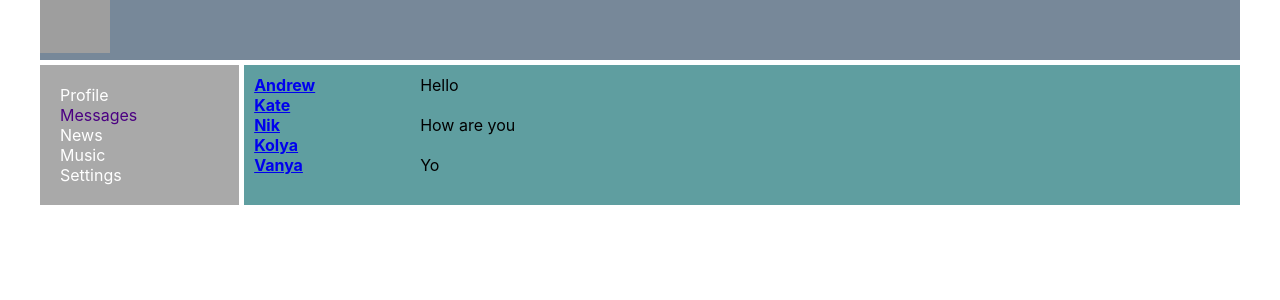
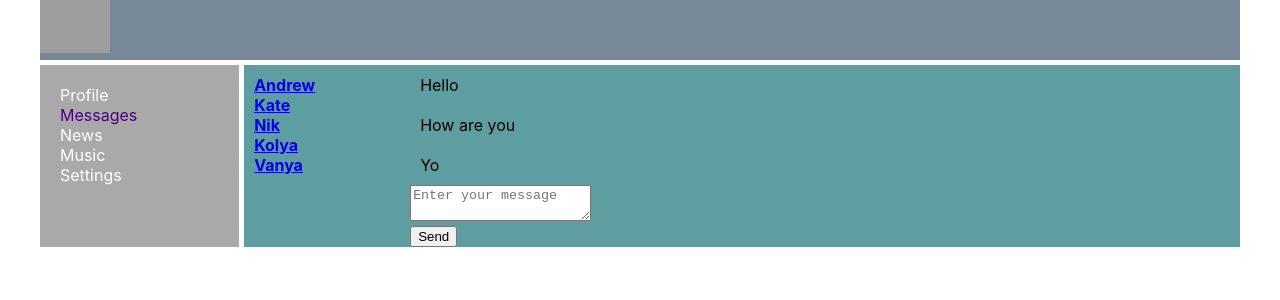
Before and after one commit to NatkaKon/samurai-way-main, a React (Create React App) app: page /dialogs in a window 1280 px wide. Shown: the top 300 px of the page. Built offline with nearby package versions, Linux system fonts and the light colour scheme; grey boxes are pictures that could not be loaded.

Commit message:
lesson 40. create addMessage

```diff
--- a/src/App.tsx
+++ b/src/App.tsx
@@ -8,7 +8,7 @@ import {BrowserRouter, Route} from 'react-router-dom';
 import {News} from './components/News/News';
 import {Music} from './components/Music/Music';
 import {Settings} from './components/Settings/Settings';
-import {StoreType} from './Redax/State';
+import { StoreType} from './Redax/State';
 
 
 // type AppPropsType = {
@@ -32,8 +32,11 @@ export const App: React.FC<PropsType> = (props) => {
                 <Navbar/>
                 <div className="app-wrapper-content">
                     <Route path="/dialogs"
-                           render={() => <Dialogs dialogs={state.dialogsPage.dialogs}
-                                                  messages={state.dialogsPage.messages}
+                           render={() => <Dialogs
+
+                               dialogs={state.dialogsPage.dialogs}
+                               messages={state.dialogsPage.messages}
+                               newMessageBody={state.dialogsPage.newMessageBody}
                            />}
                     />
                     <Route path="/profile"
--- a/src/Redax/State.tsx
+++ b/src/Redax/State.tsx
@@ -1,3 +1,8 @@
+const ADD_POST = 'ADD-POST'
+const CHANGE_NEW_TEXT = 'CHANGE-NEW-TEXT'
+const UPDATE_NEW_MESSAGE_BODY = 'UPDATE_NEW_MESSAGE_BODY'
+const SEND_MESSAGE = 'SEND_MESSAGE'
+
 export type RootStateType = {
     profilePage: ProfilePageType
     dialogsPage: DialogPageType
@@ -22,6 +27,7 @@ export type ProfilePageType = {
 export type DialogPageType = {
     dialogs: Array<DialogType>
     messages: Array<MessageType>
+    newMessageBody: string
 }
 export type StoreType = {
     _state: RootStateType
@@ -34,23 +40,36 @@ export type StoreType = {
 }
 
 type AddPostActionType = ReturnType<typeof addPostAC>
+type ChangeNewTextActionType = ReturnType<typeof changeNewTextAC>
+type UpdateNewMessageBodyType = ReturnType<typeof updateNewMessageBodyAC>
+type SendMessageACType = ReturnType<typeof sendMessageAC>
 
-type ChangeNewTextActionType = ReturnType<typeof changeNewTextAC>
-
-export type ActionsType = AddPostActionType | ChangeNewTextActionType
+export type ActionsType = AddPostActionType | ChangeNewTextActionType | UpdateNewMessageBodyType | SendMessageACType
 
 export const addPostAC = (postText: string) => {
     return {
-        type: 'ADD-POST',
+        type: ADD_POST,
         postText: postText
     } as const
 }
 export const changeNewTextAC = (newText: string) => {
     return {
-        type: 'CHANGE-NEW-TEXT',
+        type: CHANGE_NEW_TEXT,
         newText: newText
     } as const
 }
+export const updateNewMessageBodyAC = (newMessageBody: string) => {
+    return {
+        type: UPDATE_NEW_MESSAGE_BODY,
+        messageBody: newMessageBody
+    } as const
+}
+export const sendMessageAC = () => {
+    return {
+        type: SEND_MESSAGE,
+    } as const
+}
+
 
 export const store: StoreType = {
     _state: {
@@ -74,6 +93,7 @@ export const store: StoreType = {
                 {id: 2, message: 'How are you'},
                 {id: 3, message: 'Yo'}
             ],
+            newMessageBody: ''
         }
     },
     _onChange() {
@@ -99,7 +119,7 @@ export const store: StoreType = {
         this._onChange()
     },
     dispatch(action) {
-        if (action.type === 'ADD-POST') {
+        if (action.type === ADD_POST) {
             const newPost: PostType = {
                 id: new Date().getTime(),
                 message: action.postText,
@@ -107,8 +127,16 @@ export const store: StoreType = {
             }
             this._state.profilePage.posts.push(newPost)
             this._onChange()
-        } else if (action.type === 'CHANGE-NEW-TEXT') {
+        } else if (action.type === CHANGE_NEW_TEXT) {
             this._state.profilePage.newPostText = action.newText
+            this._onChange()
+        } else if (action.type === UPDATE_NEW_MESSAGE_BODY) {
+            this._state.dialogsPage.newMessageBody = action.messageBody
+            this._onChange()
+        } else if (action.type === SEND_MESSAGE) {
+            let body = this._state.dialogsPage.newMessageBody
+            this._state.dialogsPage.newMessageBody = ''
+            this._state.dialogsPage.messages.push({id: 6, message: body})
             this._onChange()
         }
     }
--- a/src/components/Dialogs/Dialogs.tsx
+++ b/src/components/Dialogs/Dialogs.tsx
@@ -1,14 +1,24 @@
-import React from "react";
+import React, {ChangeEvent} from 'react';
 import s from './Dialogs.module.css'
-import {Message} from "./Message/Message";
-import {DialogItem} from "./DialogItem/DialogItem";
-import {DialogPageType} from '../../Redax/State';
+import {Message} from './Message/Message';
+import {DialogItem} from './DialogItem/DialogItem';
+import {DialogPageType, sendMessageAC, store, updateNewMessageBodyAC} from '../../Redax/State';
 
 
 export const Dialogs = (props: DialogPageType) => {
 
-    let dialogsElements = props.dialogs.map(el=><DialogItem name={el.name} id={el.id} key={el.id}/>)
-    let messagesElements = props.messages.map(el=> <Message message={el.message} key={el.id}/>)
+
+    let dialogsElements = props.dialogs.map(el => <DialogItem name={el.name} id={el.id} key={el.id}/>)
+    let messagesElements = props.messages.map(el => <Message message={el.message} key={el.id}/>)
+    let newMessageBody = props.newMessageBody
+
+    const onSendMessageClick = () => {
+        store.dispatch(sendMessageAC())
+    }
+    const onNewMessageChange = (e: ChangeEvent<HTMLTextAreaElement>) => {
+        let body = e.currentTarget.value
+        store.dispatch(updateNewMessageBodyAC(body))
+    }
 
     return (
         <div className={s.dialogs}>
@@ -16,7 +26,13 @@ export const Dialogs = (props: DialogPageType) => {
                 {dialogsElements}
             </div>
             <div className={s.messages}>
-                {messagesElements}
+                <div>{messagesElements}</div>
+                <div><textarea value={newMessageBody}
+                               onChange={onNewMessageChange}
+                               placeholder="Enter your message"></textarea></div>
+                <div>
+                    <button onClick={onSendMessageClick}>Send</button>
+                </div>
             </div>
         </div>
     )
```
Also changed, not shown: src/index.js (line endings or trailing spaces).
